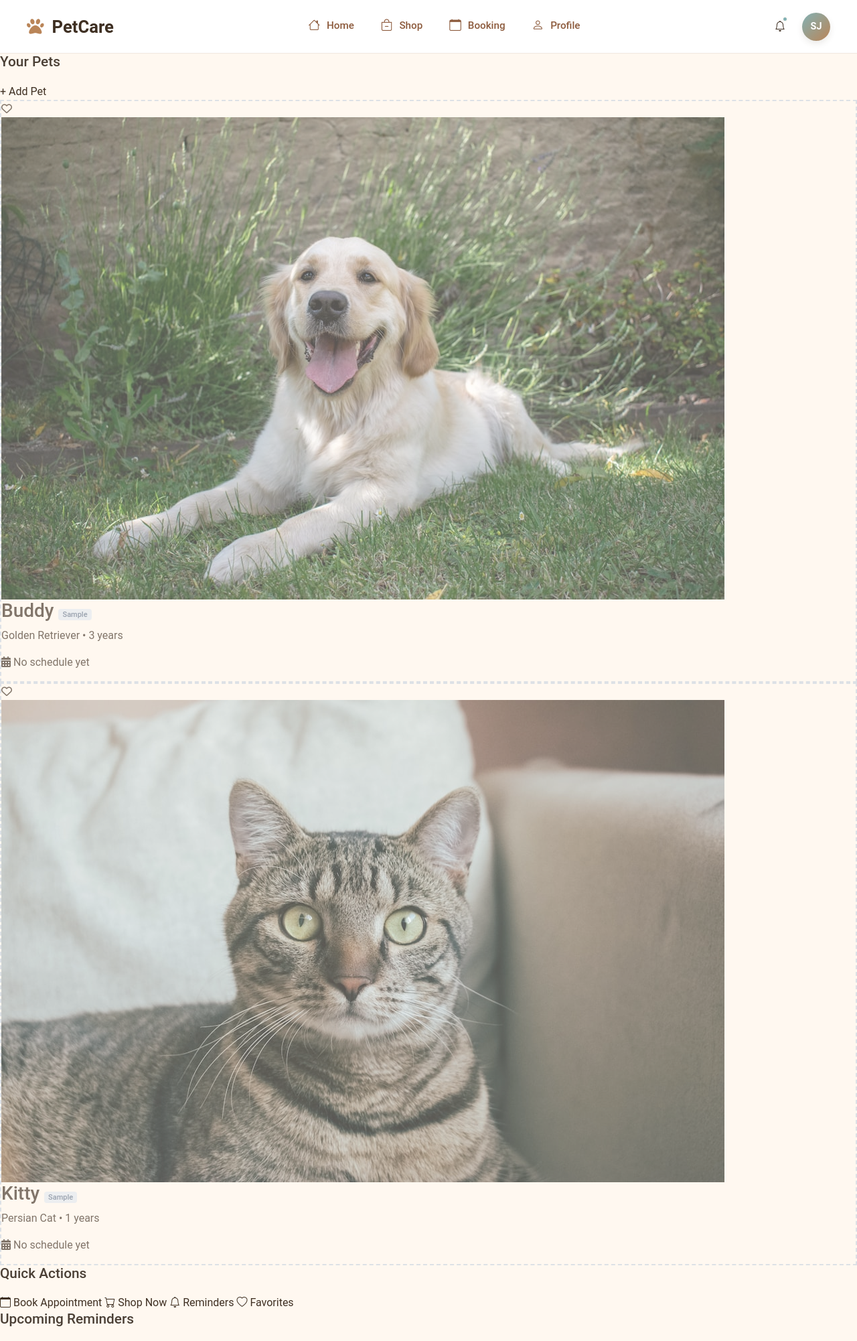
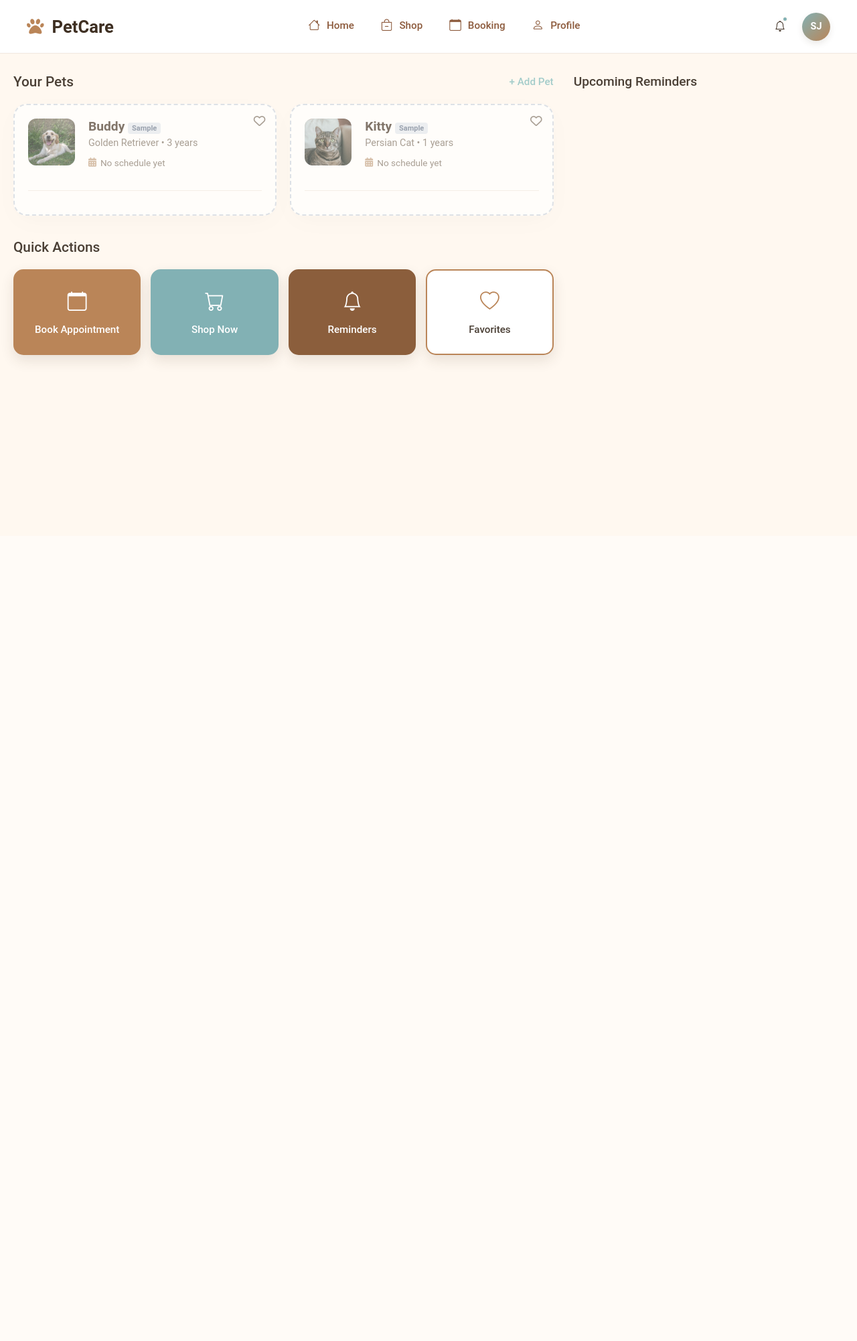
Before and after one commit to hann-keq/backend, a FastAPI app: template app/templates/petcaredashboard.html in a window 1280 px wide. Shown: the whole page at 67% size. After the commit the page ends 547 px from the top, so only its background shows below. Run offline with FastAPI, Linux system fonts and the light colour scheme; the template is opened without the code that fills it, so the values that code supplies are empty; parts of the project's set-up code (start-up, migrations or seed data) failed here and were passed over.

Commit message:
dashboard.css

```diff
--- a/app/static/css/dashboard.css
+++ b/app/static/css/dashboard.css
@@ -694,3 +694,265 @@ body.fade-in {
   opacity: 0.5;
   cursor: not-allowed;
 }
+
+/* ================= DASHBOARD LAYOUT ================= */
+
+.dashboard-container {
+  max-width: 1440px;
+  margin: 0 auto;
+  padding: 0 20px;
+}
+
+.main-content {
+  display: grid;
+  grid-template-columns: 2fr 1fr;
+  gap: 30px;
+  padding: 30px 0;
+  margin-top: 0;
+}
+
+.main-column {
+  display: flex;
+  flex-direction: column;
+  gap: 0;
+}
+
+.section-container {
+  margin-bottom: 35px;
+}
+
+.section-header {
+  display: flex;
+  justify-content: space-between;
+  align-items: center;
+  margin-bottom: 20px;
+}
+
+.section-header h2 {
+  margin-bottom: 0;
+}
+
+.add-pet-link {
+  color: #a3ccca;
+  font-weight: 500;
+  font-size: 0.95rem;
+}
+
+/* PETS GRID */
+.pets-grid {
+  display: grid;
+  grid-template-columns: repeat(2, 1fr);
+  gap: 20px;
+}
+
+.pet-card {
+  background: white;
+  border-radius: 20px;
+  padding: 20px;
+  box-shadow: 0 10px 40px rgba(62, 47, 34, 0.04);
+  border: 1px solid #f0e8e0;
+  position: relative;
+  transition: all 0.3s ease;
+}
+
+.pet-card:hover {
+  transform: translateY(-3px);
+  box-shadow: 0 15px 45px rgba(62, 47, 34, 0.08);
+}
+
+.heart-icon {
+  position: absolute;
+  top: 15px;
+  right: 15px;
+  color: #7b6f63;
+  font-size: 1.1rem;
+  cursor: pointer;
+}
+
+.pet-card-main {
+  display: flex;
+  gap: 20px;
+  margin-bottom: 15px;
+  padding-bottom: 15px;
+  border-bottom: 1px solid #f0e8e0;
+}
+
+.pet-photo {
+  width: 70px;
+  height: 70px;
+  border-radius: 12px;
+  object-fit: cover;
+}
+
+.pet-info h3 {
+  font-size: 1.2rem;
+  margin-bottom: 3px;
+  font-weight: 600;
+  color: #3e2f22;
+}
+
+.pet-breed {
+  color: #7b6f63;
+  font-size: 0.9rem;
+  margin-bottom: 8px;
+}
+
+.pet-reminder-summary {
+  color: #7b6f63;
+  font-size: 0.85rem;
+  display: flex;
+  align-items: center;
+  gap: 6px;
+}
+
+.pet-reminder-summary i {
+  color: #c09f80;
+}
+
+/* QUICK ACTIONS */
+.quick-actions-grid {
+  display: grid;
+  grid-template-columns: repeat(4, 1fr);
+  gap: 15px;
+}
+
+.action-btn {
+  padding: 25px 15px;
+  border-radius: 15px;
+  display: flex;
+  flex-direction: column;
+  align-items: center;
+  justify-content: center;
+  gap: 8px;
+  color: white;
+  cursor: pointer;
+  font-weight: 500;
+  font-size: 0.95rem;
+  text-align: center;
+  box-shadow: 0 8px 20px rgba(62, 47, 34, 0.12);
+  transition:
+    transform 0.3s cubic-bezier(0.175, 0.885, 0.32, 1.275),
+    box-shadow 0.3s ease;
+  text-decoration: none;
+}
+
+.action-btn i {
+  font-size: 1.8rem;
+  color: #ffffff;
+}
+
+.action-btn:hover {
+  transform: translateY(-5px);
+  box-shadow: 0 15px 35px rgba(62, 47, 34, 0.12);
+}
+
+.action-btn:active {
+  transform: scale(0.97);
+}
+
+.action-booking {
+  background-color: #ba8558;
+}
+.action-shop {
+  background-color: #82b1b4;
+}
+.action-reminders {
+  background-color: #8b5e3c;
+}
+
+.action-favorites {
+  background-color: white;
+  color: #4a3f35;
+  border: 2px solid #ba8558;
+}
+.action-favorites i {
+  color: #ba8558;
+}
+
+/* SIDEBAR */
+.sidebar-column {
+  display: flex;
+  flex-direction: column;
+  gap: 32px;
+}
+
+.sidebar-section h2 {
+  font-size: 1.2rem;
+  margin-bottom: 16px;
+}
+
+/* REMINDER CARDS */
+.reminder-card {
+  background: white;
+  border-radius: 15px;
+  padding: 15px;
+  margin-bottom: 12px;
+  display: flex;
+  align-items: center;
+  gap: 15px;
+  position: relative;
+  box-shadow: 0 10px 40px rgba(62, 47, 34, 0.04);
+  border: 1px solid #f0e8e0;
+  transition: transform 0.2s ease;
+}
+
+.reminder-card:hover {
+  transform: translateY(-3px);
+  box-shadow: 0 15px 45px rgba(62, 47, 34, 0.08);
+}
+
+.reminder-card.active-reminder {
+  border: 2px solid #82b1b4;
+}
+
+.reminder-icon {
+  width: 30px;
+  text-align: center;
+  font-size: 1.2rem;
+}
+
+.reminder-icon-teal {
+  color: #55a8a4 !important;
+}
+.reminder-icon-brown {
+  color: #ba8558 !important;
+}
+
+.reminder-text p {
+  font-size: 0.95rem;
+  font-weight: 700;
+  margin-bottom: 2px;
+  color: #3e2f22;
+}
+
+.reminder-text span {
+  color: #9a9187;
+  font-size: 0.85rem;
+  font-weight: 500;
+}
+
+.reminder-badge {
+  position: absolute;
+  top: 15px;
+  right: 15px;
+  background-color: #e6f1f1;
+  color: #55a8a4;
+  padding: 3px 10px;
+  border-radius: 20px;
+  font-size: 0.75rem;
+  font-weight: 700;
+  border: 1px solid rgba(85, 168, 164, 0.2);
+}
+
+/* RESPONSIVE */
+@media (max-width: 992px) {
+  .main-content {
+    grid-template-columns: 1fr;
+  }
+  .quick-actions-grid {
+    grid-template-columns: repeat(2, 1fr);
+  }
+  .pets-grid {
+    grid-template-columns: 1fr;
+  }
+}
```
